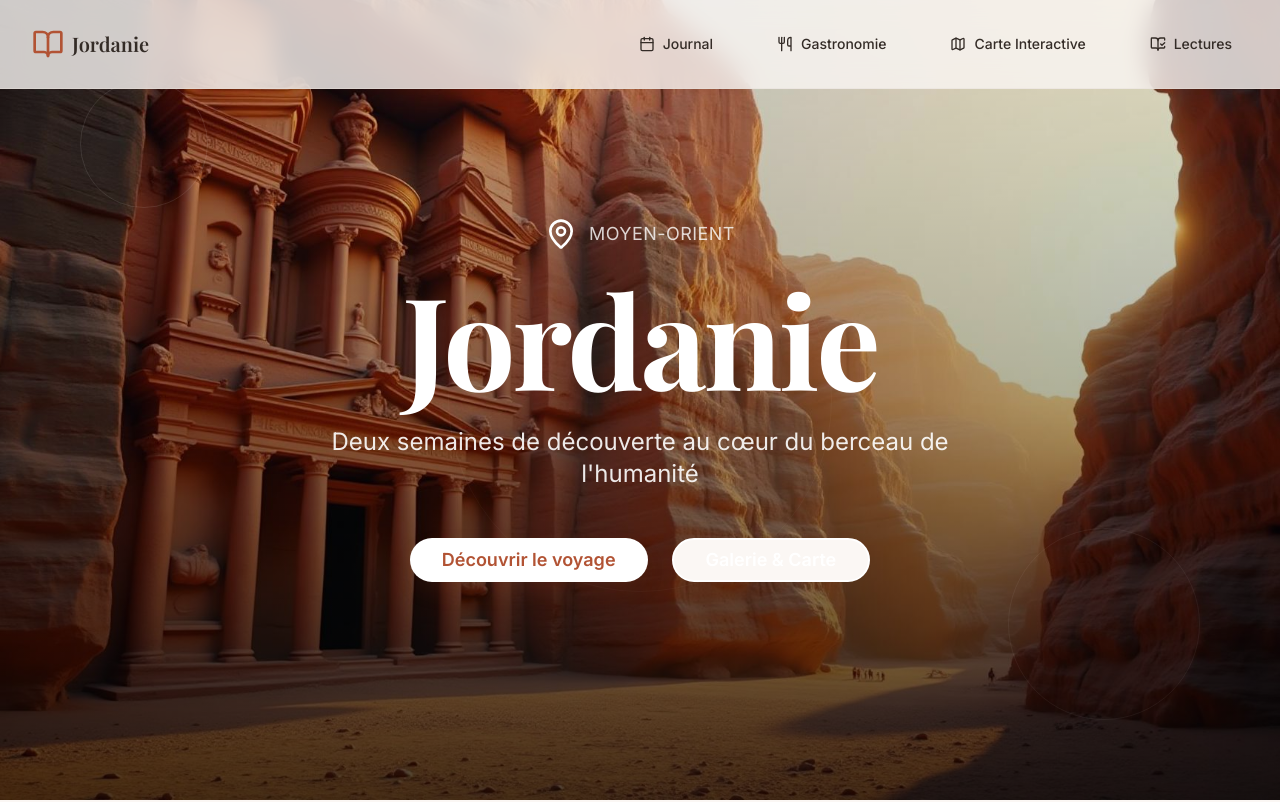
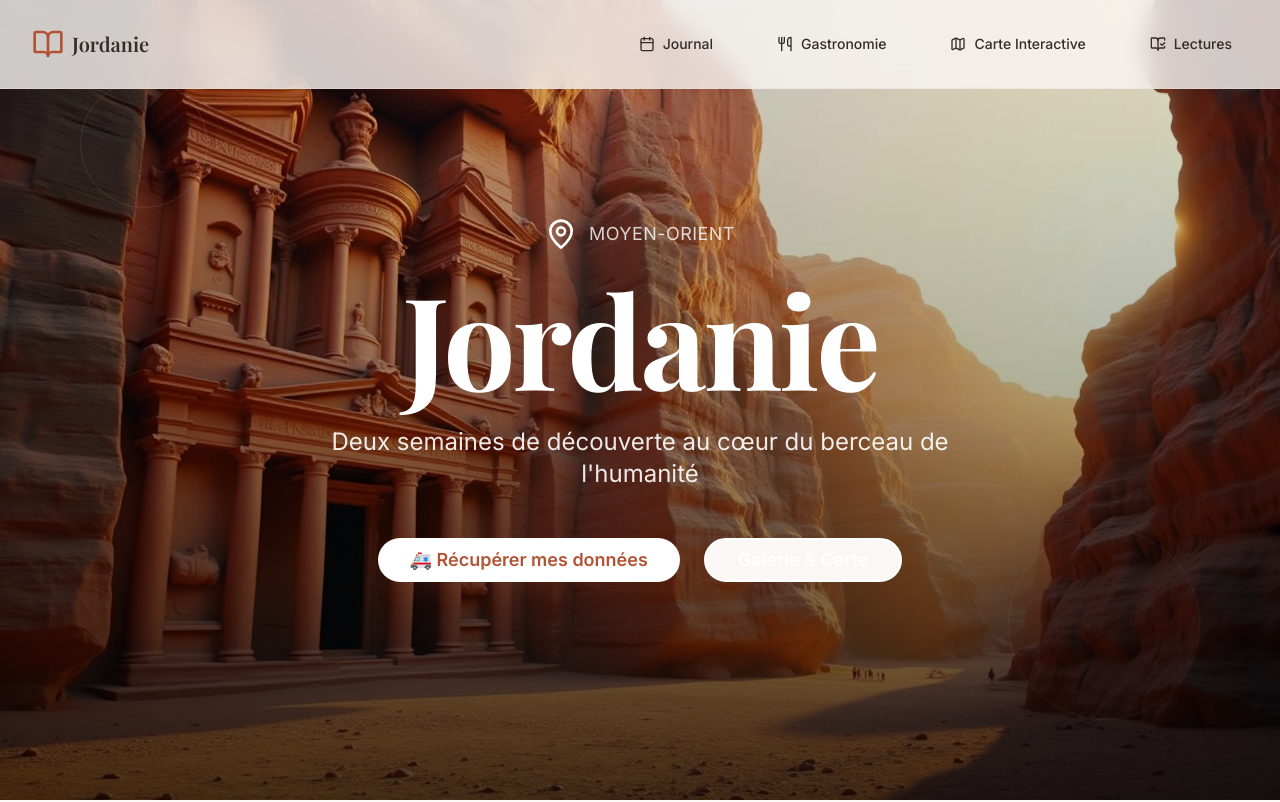
Before and after one commit to rodjac-lab/adorable-hello-start, a React (Vite) app: page / in a window 1280 px wide. Shown: the top 802 px of the page. Built offline with nearby package versions, Linux system fonts and the light colour scheme.

Commit message:
Refactor: Implement data recovery plan

```diff
--- a/src/pages/Index.tsx
+++ b/src/pages/Index.tsx
@@ -68,7 +68,7 @@ const Index = () => {
               size="lg"
               className="bg-white text-primary hover:bg-white/90 font-inter font-semibold px-8 py-4 rounded-full text-lg shadow-elegant"
             >
-              <a href="/journal">Découvrir le voyage</a>
+              <a href="/journal">🚑 Récupérer mes données</a>
             </Button>
             <Button
               asChild
```
